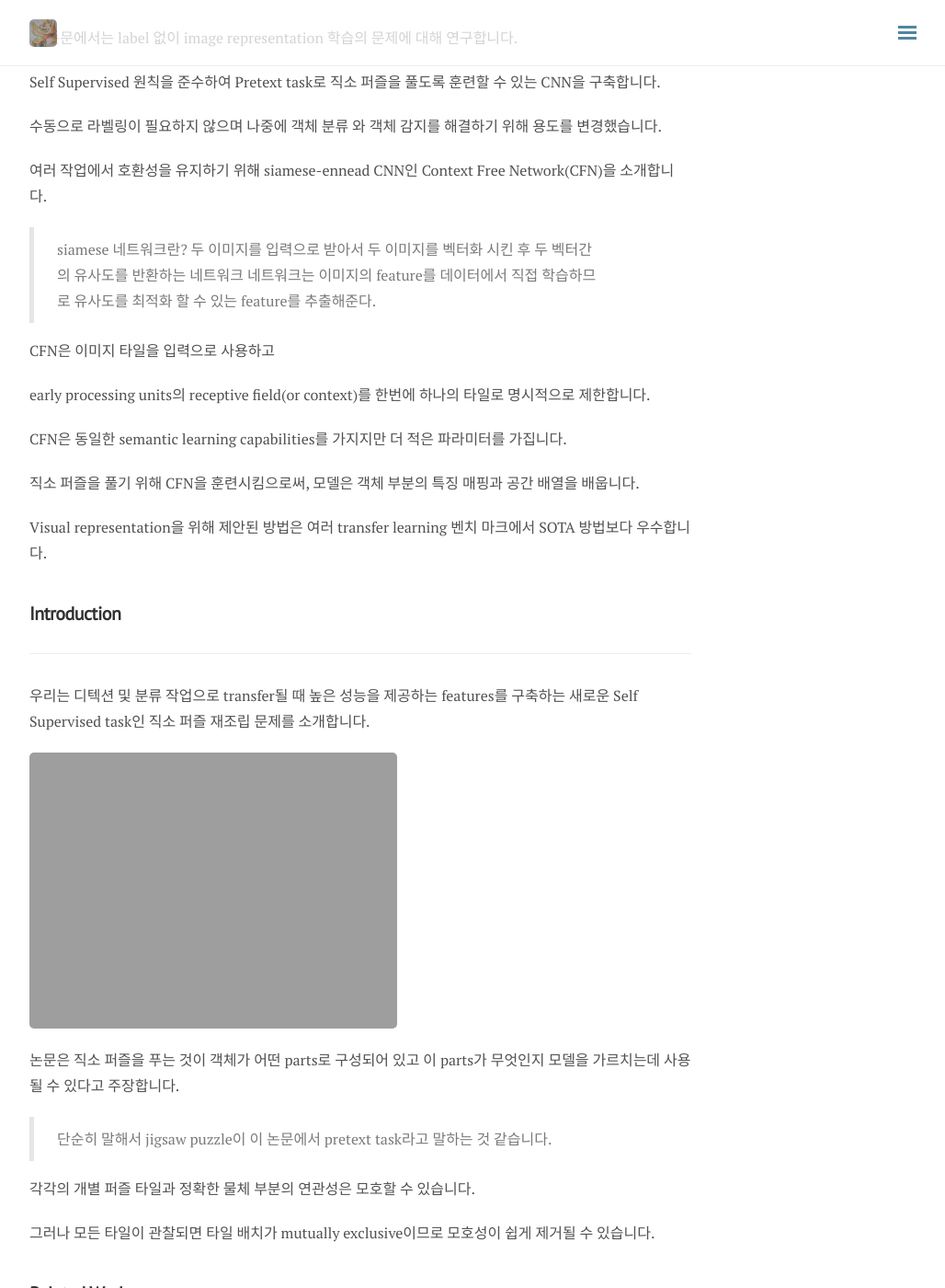
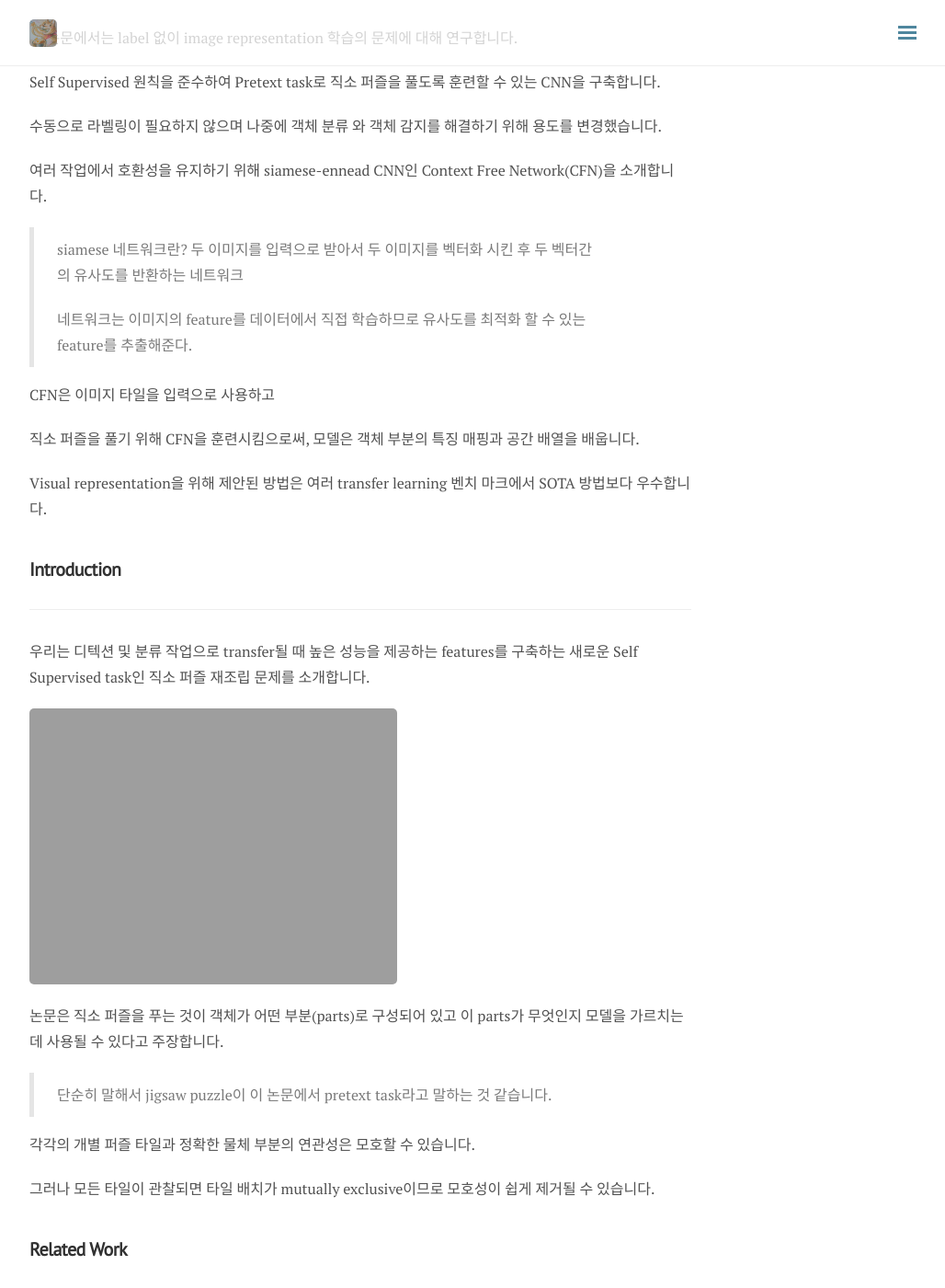
Before and after one commit to del-luna/del-luna.github.io, a Jekyll site: the page built from _posts/2020-04-17-Jigsaw Puzzle-post.md, in a window 1280 px wide and 1400 px high, scrolled down 431 px. Shown: the whole window at 92% size, without its empty margins (248-1276 px from the left). Built offline with Jekyll 4.4.1, drawn with Linux system fonts in a browser that asks for light colours; nearby versions of some CDN libraries; formulas are drawn with MathJax 3; comment, search, counter and statistics services are not loaded; some of the changed text lies outside the part shown.

Commit message:
modify-jigsaw

```diff
--- a/_posts/2020-04-17-Jigsaw Puzzle-post.md
+++ b/_posts/2020-04-17-Jigsaw Puzzle-post.md
@@ -20,13 +20,11 @@ Self Supervised 원칙을 준수하여 Pretext task로 직소 퍼즐을 풀도
 
 여러 작업에서 호환성을 유지하기 위해 siamese-ennead CNN인 Context Free Network(CFN)을 소개합니다.
 
-> siamese 네트워크란? 두 이미지를 입력으로 받아서 두 이미지를 벡터화 시킨 후 두 벡터간의 유사도를 반환하는 네트워크 네트워크는 이미지의 feature를 데이터에서 직접 학습하므로 유사도를 최적화 할 수 있는 feature를 추출해준다.
+> siamese 네트워크란? 두 이미지를 입력으로 받아서 두 이미지를 벡터화 시킨 후 두 벡터간의 유사도를 반환하는 네트워크
+>
+> 네트워크는 이미지의 feature를 데이터에서 직접 학습하므로 유사도를 최적화 할 수 있는 feature를 추출해준다.
 
 CFN은 이미지 타일을 입력으로 사용하고
-
-early processing units의 receptive field(or context)를 한번에 하나의 타일로 명시적으로 제한합니다.
-
-CFN은 동일한 semantic learning capabilities를 가지지만 더 적은 파라미터를 가집니다.
 
 직소 퍼즐을 풀기 위해 CFN을 훈련시킴으로써, 모델은 객체 부분의 특징 매핑과 공간 배열을 배웁니다.
 
@@ -41,7 +39,7 @@ Visual representation을 위해 제안된 방법은 여러 transfer learning 벤
 
  <img src = "https://py-tonic.github.io/images/jigsaw/1.PNG">
 
-논문은 직소 퍼즐을 푸는 것이 객체가 어떤 parts로 구성되어 있고 이 parts가 무엇인지 모델을 가르치는데 사용될 수 있다고 주장합니다.
+논문은 직소 퍼즐을 푸는 것이 객체가 어떤 부분(parts)로 구성되어 있고 이 parts가 무엇인지 모델을 가르치는데 사용될 수 있다고 주장합니다.
 
 > 단순히 말해서 jigsaw puzzle이 이 논문에서 pretext task라고 말하는 것 같습니다.
 >
@@ -86,7 +84,7 @@ Representation learning은 머신 러닝의 작업을 해결하는데 유용한
 
 
 
-일반적으로 **Unsupervised learning methods**를 **Probabilistics, Direct mapping(autoencoders), Manifold learning**으로 그룹화 할 수 있습니다.
+일반적으로 Unsupervised learning methods를 Probabilistics, Direct mapping(autoencoders), Manifold learning으로 그룹화 할 수 있습니다.
 
 **Probabilistic** 방법은 네트워크의 변수를 관측 및 잠재 변수로 나눕니다.
 
@@ -317,7 +319,9 @@ transfer learning의 맥락에서 범용 -> 특정 작업으로의 transfer는
 
 이번 섹션에서는 학습된 표현이 어디서 발생하는지를 확인해보려 합니다.
 
-> 그러니까 첫 문장에서 말했듯이 각 레이어별로 어디가 task에 specific이 되는지 레이어를 freeze했다가 풀면서 알아보겠다는 뜻인 것 같습니다.
+> 첫 문장에서 말했듯이 각 레이어별로 어떤 레이어가 task에 specific이 되는지
+>
+> 레이어를 freeze했다가 풀면서 알아보겠다는 뜻인 것 같습니다.
 
 <img src = "https://py-tonic.github.io/images/jigsaw/5.PNG">
 
@@ -329,7 +333,7 @@ transfer learning의 맥락에서 범용 -> 특정 작업으로의 transfer는
 
 > 이게 제가 말했던 하위 레이어가 어떤 task에 더 specific해진다는 의미인 것 같습니다.
 >
-> 컨볼루션 레이어는 feature extract의 느낌이 강하지만 사실상 depth에따라 역할이 제각각이고(실제로 알지는 못하지만)
+> 컨볼루션 레이어는 feature extract의 느낌이 강하지만 사실상 depth에따라 역할이 다르고(실제로 알지는 못하지만)
 >
 > 논문에서 언급한 것 처럼 첫 번째 계층은 범용적이지만 마지막으로 갈수록 task에 specific 해집니다.
 
```
Also changed, not shown: other parts of _posts/2020-04-17-Jigsaw Puzzle-post.md (+4 -0 lines).
